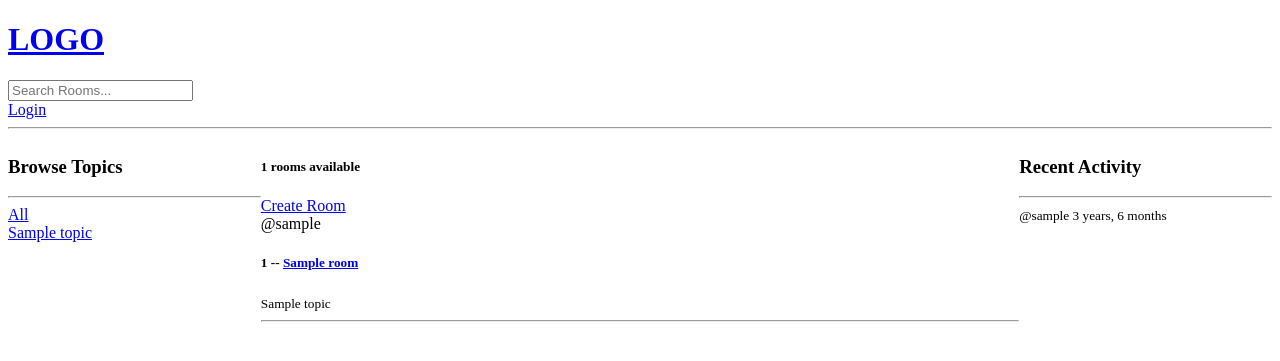
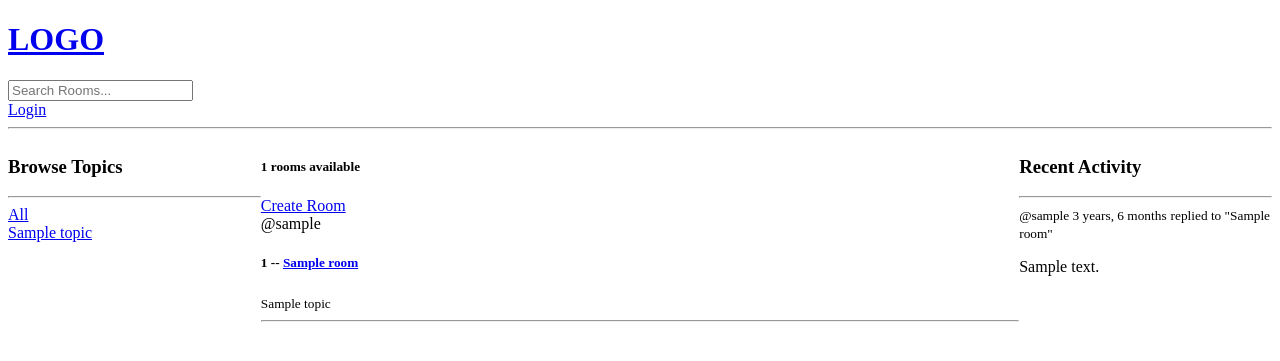
Before and after one commit to quevinrai/studybud, a Django app: page / in a window 1280 px wide. Shown: the top 361 px of the page. Run offline with Django 4.2, Linux system fonts and the light colour scheme; tables that the repository leaves empty hold one stand-in row (values such as "Sample post").

Commit message:
Add additional content for recent activity column

```diff
--- a/base/templates/base/home.html
+++ b/base/templates/base/home.html
@@ -53,6 +53,9 @@
             {% for message in room_messages %}
                 <div>
                     <small>@{{ message.user }}  {{ message.created|timesince }}</small>
+                    <small>replied to "{{ message.room }}"</small>
+
+                    <p>{{ message.body }}</p>
                 </div>
             {% endfor %}
         </div>
```
